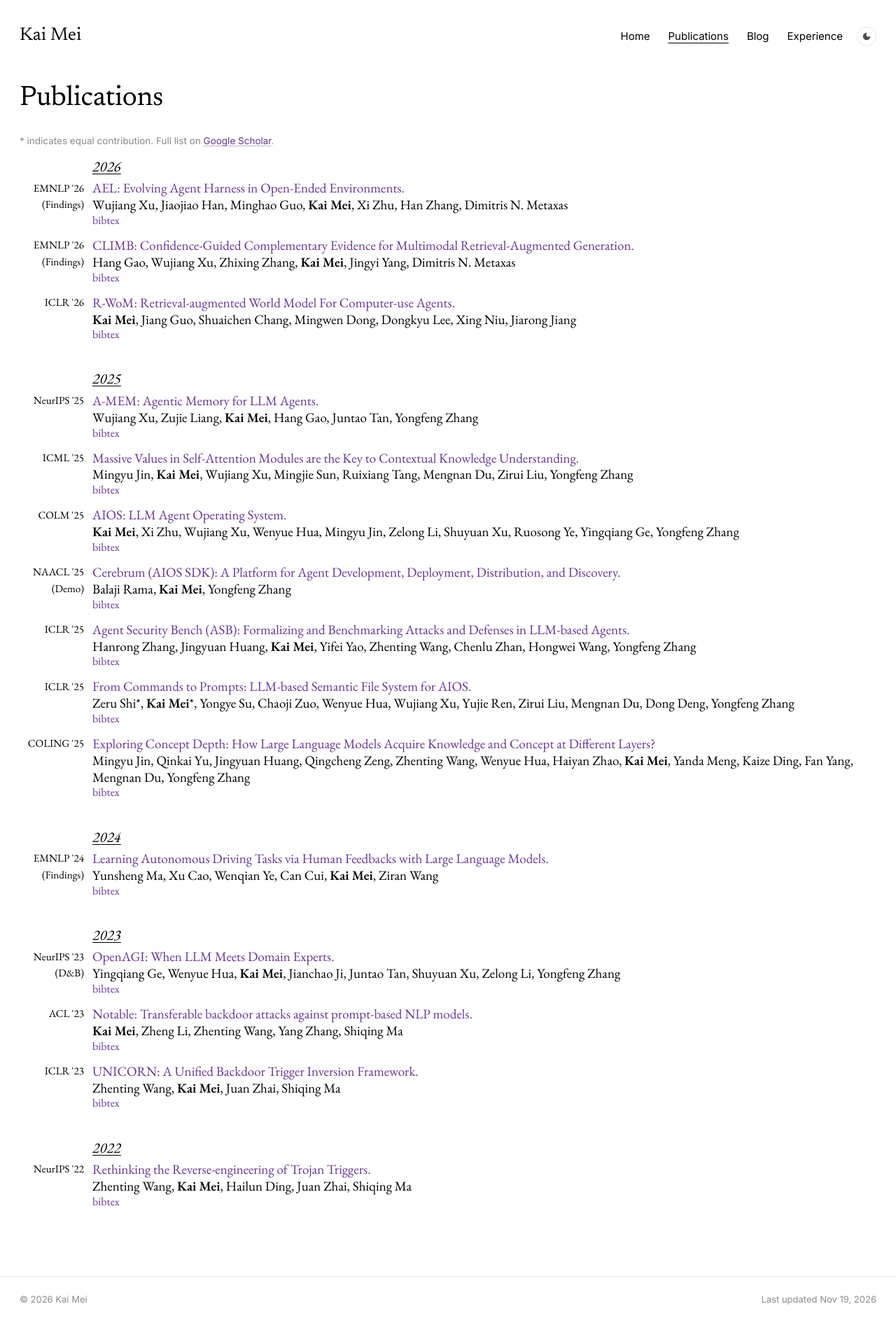
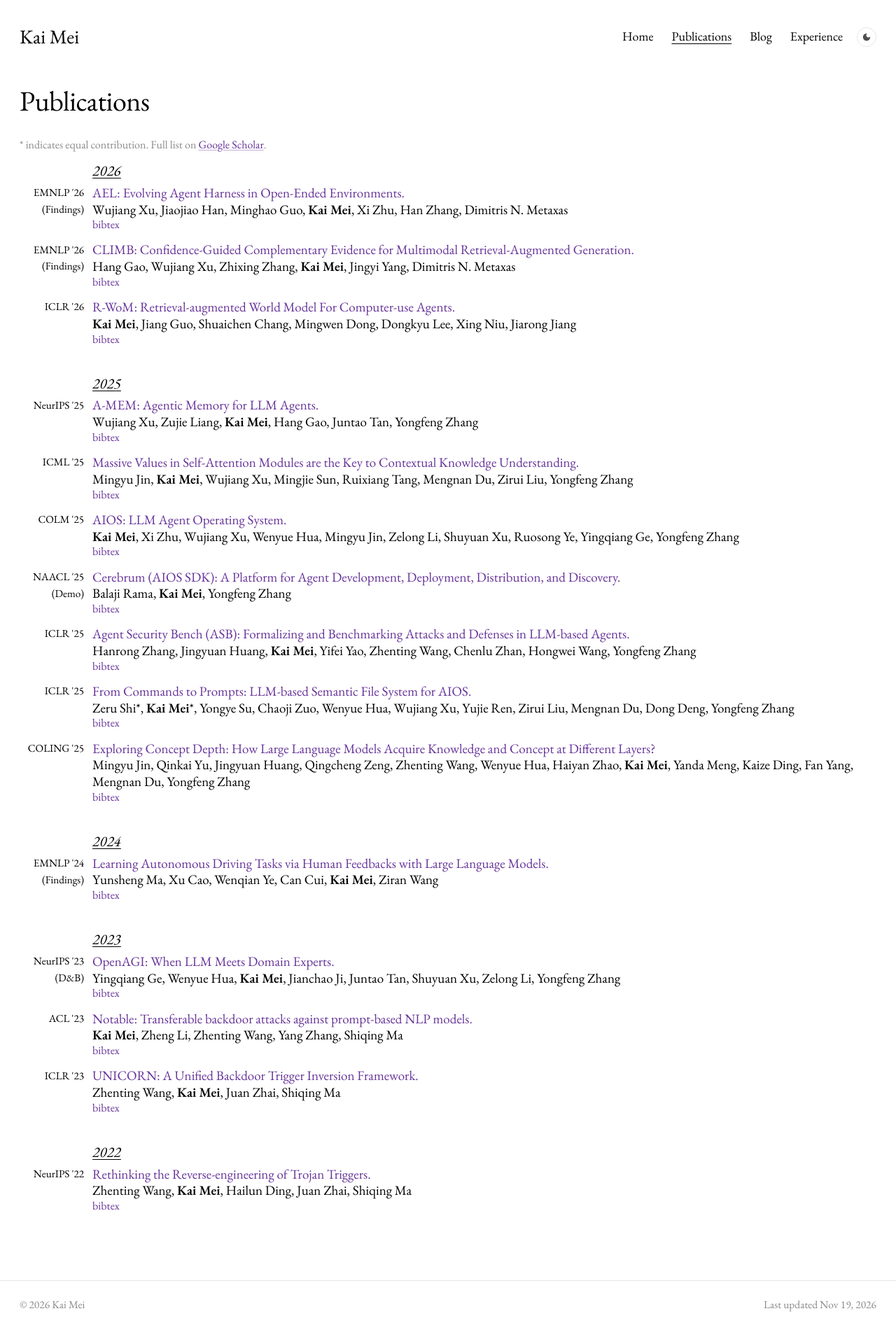
Before and after one commit to dongyuanjushi/dongyuanjushi.github.io, a Jekyll site: the page built from publications.md, in a window 1280 px wide. Shown: the whole page at 70% size. Built offline with Jekyll 4.4.1, drawn with Linux system fonts in a browser that asks for light colours.

Commit message:
Use EB Garamond for all text
Co-Authored-By: Claude Opus 5.5 <noreply@anthropic.com>

```diff
--- a/_layouts/default.html
+++ b/_layouts/default.html
@@ -21,7 +21,7 @@
 
   <link rel="preconnect" href="https://fonts.googleapis.com">
   <link rel="preconnect" href="https://fonts.gstatic.com" crossorigin>
-  <link href="https://fonts.googleapis.com/css2?family=EB+Garamond:ital,wght@0,400;0,500;0,600;1,400&family=Inter:wght@400;500;600&family=Newsreader:opsz,wght@6..72,400;6..72,500&display=swap" rel="stylesheet">
+  <link href="https://fonts.googleapis.com/css2?family=EB+Garamond:ital,wght@0,400;0,500;0,600;1,400&display=swap" rel="stylesheet">
   <link rel="stylesheet" href="{{ '/assets/css/style.css' | relative_url }}">
 </head>
 <body{% if page.wide %} class="wide"{% endif %}>
--- a/assets/css/style.css
+++ b/assets/css/style.css
@@ -17,9 +17,9 @@
   --link-hover: #3f3f6d;
   --award-bg: #f1e9fb;
   --award-fg: #4b2380;
-  --sans: "Inter", system-ui, -apple-system, "Segoe UI", Roboto, Arial, "PingFang SC", "Noto Sans SC", sans-serif;
-  --serif: "Newsreader", "Iowan Old Style", Georgia, serif;
-  --garamond: "EB Garamond", "Adobe Garamond Pro", Garamond, Georgia, serif;
+  --sans: "EB Garamond", "Adobe Garamond Pro", Garamond, Georgia, "Songti SC", "Noto Serif SC", serif;
+  --serif: var(--sans);
+  --garamond: var(--sans);
   --mono: ui-monospace, SFMono-Regular, Menlo, Consolas, monospace;
   color-scheme: light;
 }
@@ -47,7 +47,7 @@ body {
   background: var(--bg);
   color: var(--fg);
   font-family: var(--sans);
-  font-size: 15px;
+  font-size: 18px;
   line-height: 1.6;
   -webkit-font-smoothing: antialiased;
   text-rendering: optimizeLegibility;
@@ -70,12 +70,12 @@ a:hover { color: var(--link-hover); text-decoration: underline; text-underline-o
 .site-title {
   margin-right: auto;
   font-family: var(--serif);
-  font-size: 26px;
+  font-size: 28px;
   line-height: 1.2;
   color: var(--fg);
 }
 .site-title:hover { color: var(--fg); text-decoration: none; }
-.site-nav { display: flex; align-items: center; gap: 26px; font-size: 15px; }
+.site-nav { display: flex; align-items: center; gap: 26px; font-size: 18px; }
 .site-nav a { color: var(--fg); }
 .site-nav a:hover { color: var(--fg); text-decoration: underline; text-underline-offset: 4px; }
 .site-nav a[aria-current="page"] { text-decoration: underline; text-underline-offset: 4px; text-decoration-thickness: 1px; }
@@ -105,16 +105,16 @@ main { padding-block: 8px 0; }
   line-height: 1.2; margin: 44px 0 14px;
 }
 .prose h2:first-child { margin-top: 0; }
-.prose h3 { font-size: 16px; font-weight: 600; margin: 24px 0 8px; }
+.prose h3 { font-size: 19px; font-weight: 600; margin: 24px 0 8px; }
 .prose code { font-family: var(--mono); font-size: 0.88em; background: var(--well); padding: 1px 4px; border-radius: 4px; }
 .prose blockquote { margin: 0 0 14px; padding-left: 14px; border-left: 2px solid var(--line); color: var(--muted); }
 .prose hr { border: 0; border-top: 1px solid var(--line); margin: 32px 0; }
-.prose table { border-collapse: collapse; width: 100%; margin: 0 0 16px; font-size: 14px; }
+.prose table { border-collapse: collapse; width: 100%; margin: 0 0 16px; font-size: 17px; }
 .prose th, .prose td { text-align: left; padding: 8px 10px 8px 0; border-bottom: 1px solid var(--line); vertical-align: top; }
 .prose img { border-radius: 6px; }
 
-.note { color: var(--faint); font-size: 13.5px; margin: 0 0 18px; }
-.label { font-size: 13px; font-weight: 600; text-transform: uppercase; letter-spacing: 0.06em; color: var(--faint); margin: 4px 0 10px; }
+.note { color: var(--faint); font-size: 16px; margin: 0 0 18px; }
+.label { font-size: 15.5px; font-weight: 600; text-transform: uppercase; letter-spacing: 0.06em; color: var(--faint); margin: 4px 0 10px; }
 
 /* Dated rows: a Markdown list whose items start with **Date**, tagged {: .dated} */
 .prose ul.dated, .news ul { list-style: none; padding: 0; margin: 0 0 8px; }
@@ -152,7 +152,7 @@ main { padding-block: 8px 0; }
 .who .avatar { grid-area: a; width: 140px; height: 168px; border-radius: 8px; object-fit: cover; background: var(--well); }
 .who .bio { grid-area: b; }
 h1 { font-family: var(--serif); font-weight: 400; font-size: 40px; line-height: 1.1; letter-spacing: -0.01em; margin: 0; }
-.links { margin-top: 14px; font-size: 14px; }
+.links { margin-top: 14px; font-size: 17px; }
 .links a { text-decoration: none; }
 .links a:hover { text-decoration: underline; }
 .links .sep { color: var(--faint); margin: 0 8px; }
@@ -168,7 +168,7 @@ h1 { font-family: var(--serif); font-weight: 400; font-size: 40px; line-height:
   content: ""; position: absolute; left: 0; right: 10px; bottom: 0; height: 32px; pointer-events: none;
   background: linear-gradient(to bottom, transparent, var(--bg));
 }
-.news li { --date-w: 84px; font-size: 13.5px; line-height: 1.45; padding-block: 8px; }
+.news li { --date-w: 96px; font-size: 16px; line-height: 1.45; padding-block: 8px; }
 .news li > strong:first-child { top: 8px; }
 .news strong { font-weight: 600; }
 
@@ -176,7 +176,7 @@ h1 { font-family: var(--serif); font-weight: 400; font-size: 40px; line-height:
 .block { padding-block: 44px 0; }
 .head { display: flex; align-items: baseline; gap: 16px; flex-wrap: wrap; margin-bottom: 10px; }
 .head h2 { font-family: var(--serif); font-weight: 400; font-size: 28px; letter-spacing: -0.01em; margin: 0; }
-.head .aside { color: var(--faint); font-size: 13.5px; }
+.head .aside { color: var(--faint); font-size: 16px; }
 
 .page { padding-block: 44px 0; }
 .page-title { margin-bottom: 28px; }
@@ -214,13 +214,13 @@ body.wide { --wrap: 1280px; }
   background: var(--well); border-radius: 6px;
   font-family: var(--mono); font-size: 12px; line-height: 1.5; color: var(--fg);
 }
-.bibbox .bib-copy { position: absolute; top: 8px; right: 10px; font-family: var(--sans); font-size: 12px; color: var(--muted); }
+.bibbox .bib-copy { position: absolute; top: 8px; right: 10px; font-family: var(--sans); font-size: 14.5px; color: var(--muted); }
 .bibbox .bib-copy:hover { color: var(--fg); }
 
 /* ---------- counts next to Scholar / GitHub ---------- */
 .stat {
   display: inline-flex; align-items: center; gap: 3px; margin-left: 6px;
-  font-size: 12.5px; font-weight: 500; color: var(--muted); font-variant-numeric: tabular-nums;
+  font-size: 15px; font-weight: 500; color: var(--muted); font-variant-numeric: tabular-nums;
 }
 .stat svg { width: 12px; height: 12px; fill: currentColor; opacity: 0.85; }
 
@@ -239,7 +239,7 @@ body.wide { --wrap: 1280px; }
 }
 .prose ul.orgs li > em:last-child {
   position: absolute; right: 0; top: 11px;
-  font-style: normal; color: var(--faint); font-size: 14px; white-space: nowrap; font-variant-numeric: tabular-nums;
+  font-style: normal; color: var(--faint); font-size: 17px; white-space: nowrap; font-variant-numeric: tabular-nums;
 }
 .prose ul.orgs strong { font-weight: 600; }
 /* Company name with a small logo, inline in text: <span class="co">![](logo)Name</span> */
@@ -258,7 +258,7 @@ body.wide { --wrap: 1280px; }
 .page .prose ul.orgs li > img:first-child { display: none; }
 
 /* ---------- footer ---------- */
-.site-footer { border-top: 1px solid var(--line); margin-top: 56px; padding-block: 22px 36px; color: var(--faint); font-size: 13px; }
+.site-footer { border-top: 1px solid var(--line); margin-top: 56px; padding-block: 22px 36px; color: var(--faint); font-size: 15.5px; }
 .site-footer .wrap { display: flex; justify-content: space-between; gap: 12px; flex-wrap: wrap; }
 
 /* ---------- responsive ---------- */
@@ -284,5 +284,5 @@ body.wide { --wrap: 1280px; }
   .paper-table .c-venue { width: 76px; }
   .paper-table td.pv { padding-right: 8px; white-space: normal; }
   .prose ul.orgs li { padding-right: 0; }
-  .prose ul.orgs li > em:last-child { position: static; display: block; font-size: 13px; }
+  .prose ul.orgs li > em:last-child { position: static; display: block; font-size: 15.5px; }
 }
```
